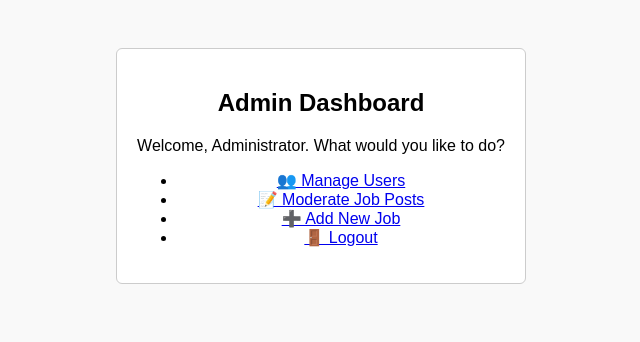
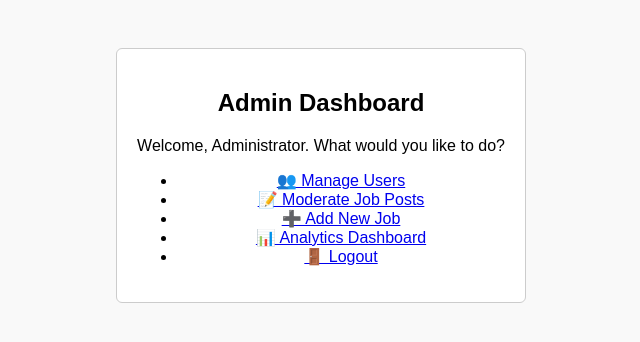
Before and after one commit to xzy231132/NORS, a plain HTML site: page admin-dashboard.html in a window 1280 px wide. Shown: the whole page, without its empty margins (319-959 px from the left). Drawn offline with Linux system fonts and the light colour scheme; sample sign-in values are in the browser's storage.

Commit message:
Update admin-dashboard.html

```diff
--- a/admin-dashboard.html
+++ b/admin-dashboard.html
@@ -15,6 +15,7 @@
       <li><a href="admin-users.html">👥 Manage Users</a></li>
       <li><a href="admin-posts.html">📝 Moderate Job Posts</a></li>
       <li><a href="admin-add-content.html">➕ Add New Job</a></li>
+      <li><a href="analytics-dashboard.html">📊 Analytics Dashboard</a></li>
       <li><a href="index.html" onclick="logout()">🚪 Logout</a></li>
     </ul>
   </div>
```
